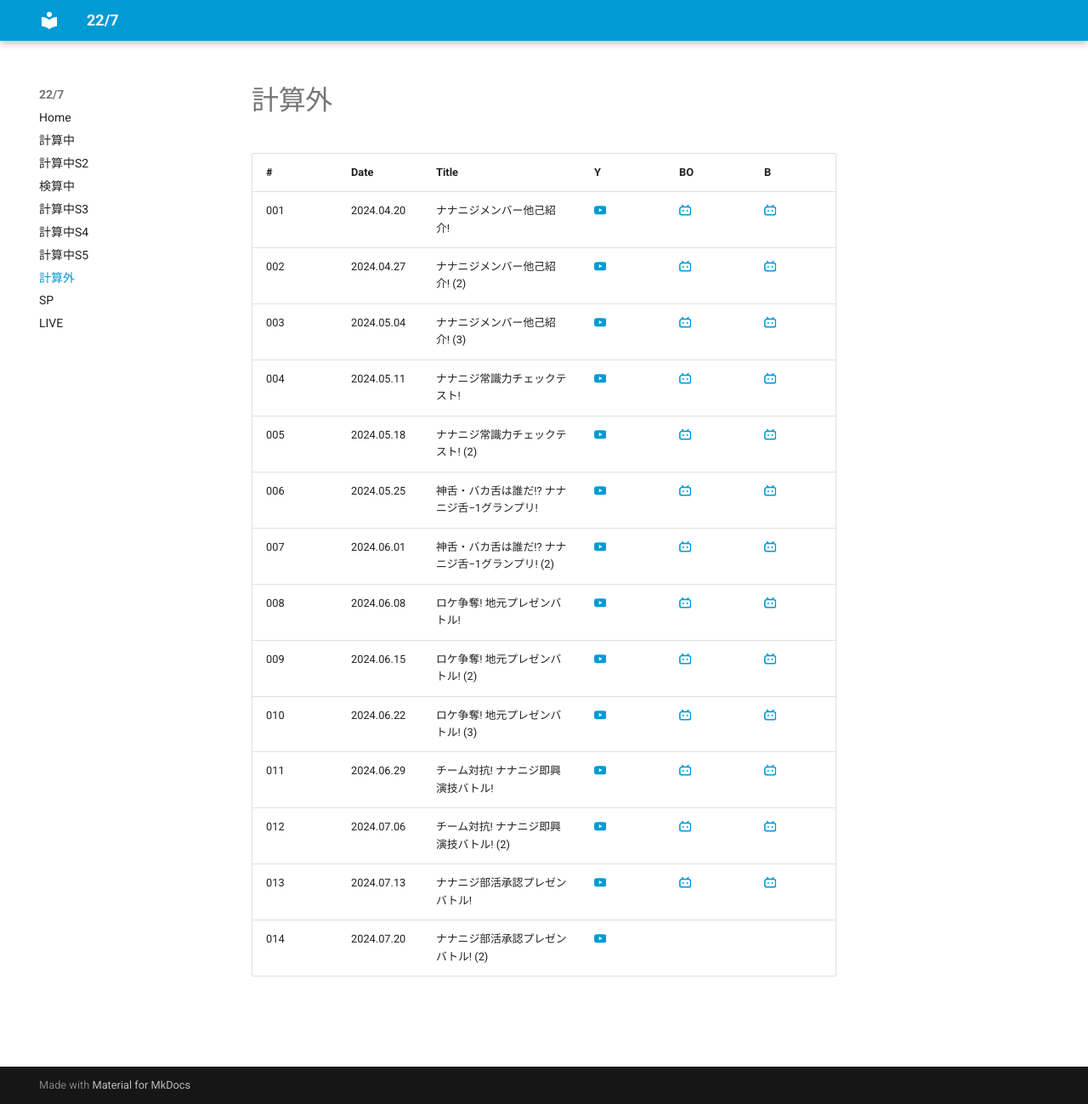
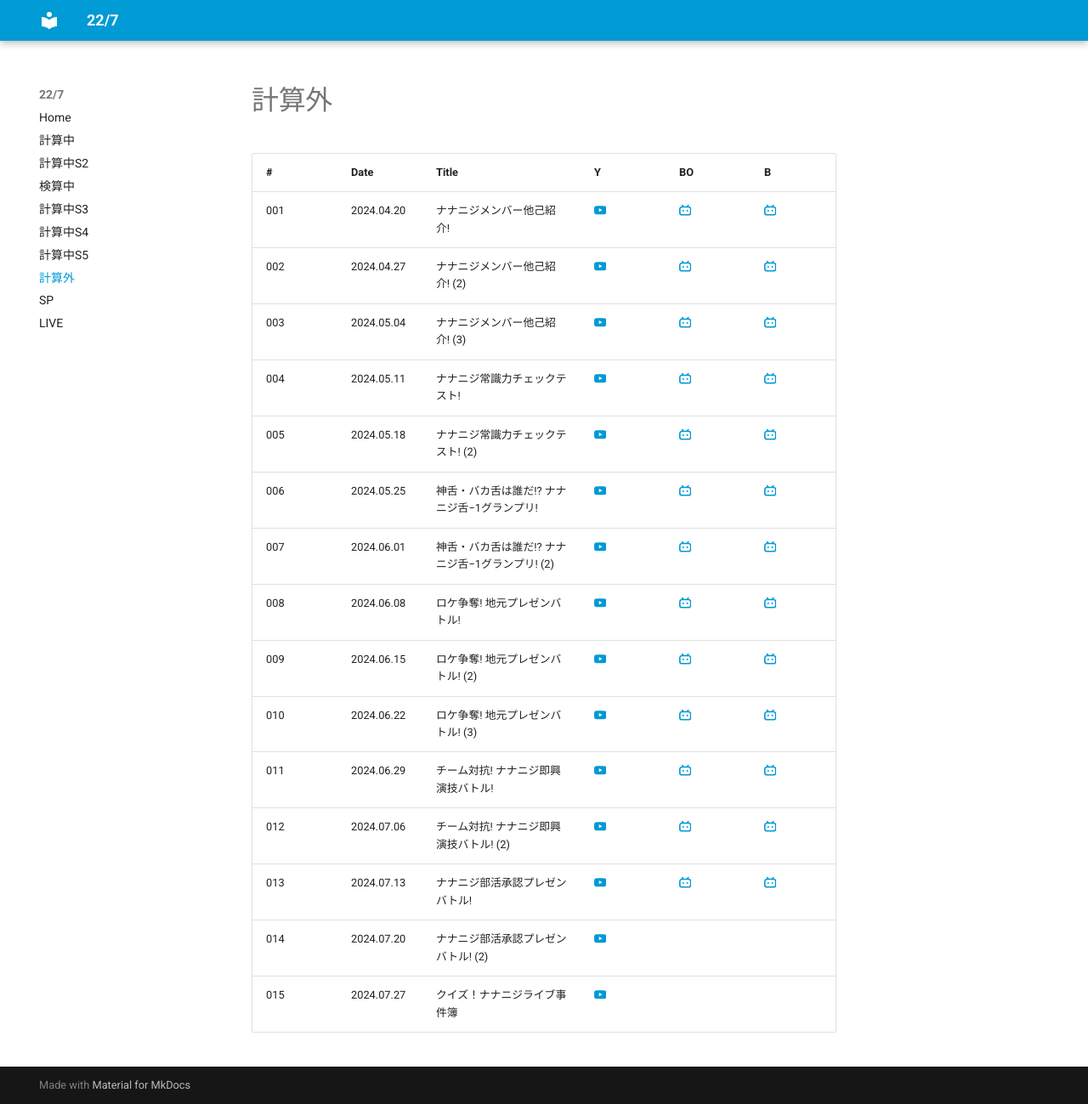
Before and after one commit to aki-192/nananiji, an MkDocs documentation site: the page built from docs/keisangai.md, in a window 1280 px wide and 1299 px high. Shown: the whole window at 85% size. Built offline with MkDocs 1.6.1 and Material for MkDocs 9.7.7, drawn with Linux system fonts in a browser that asks for light colours.

Commit message:
Update keisangai.md

```diff
--- a/docs/keisangai.md
+++ b/docs/keisangai.md
@@ -20,3 +20,4 @@ title: 計算外
 | 012 | 2024.07.06 | チーム対抗! ナナニジ即興演技バトル! (2) | [:simple-youtube:](https://www.youtube.com/watch?v=XvaVRkawW-8) | [:simple-bilibili:](https://www.bilibili.com/video/BV1Tf421i72p/) | [:simple-bilibili:](https://www.bilibili.com/video/BV1z4421D7mx/) |
 | 013 | 2024.07.13 | ナナニジ部活承認プレゼンバトル! | [:simple-youtube:](https://www.youtube.com/watch?v=EuDWMos1DGs) | [:simple-bilibili:](https://www.bilibili.com/video/BV1jm42137Ub/) | [:simple-bilibili:](https://www.bilibili.com/video/BV1jf421B7oA/) |
 | 014 | 2024.07.20 | ナナニジ部活承認プレゼンバトル! (2) | [:simple-youtube:](https://www.youtube.com/watch?v=nosHA0qObHY) |  |  |
+| 015 | 2024.07.27 | クイズ！ナナニジライブ事件簿 | [:simple-youtube:](https://www.youtube.com/watch?v=TYNEN4Zci-I) | | |
```
